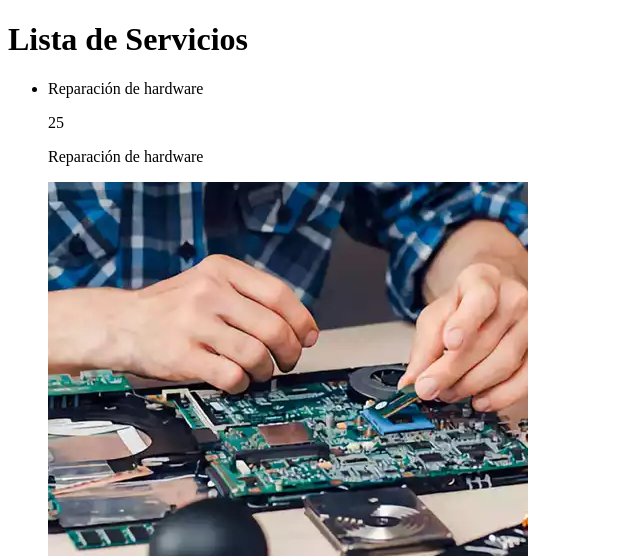
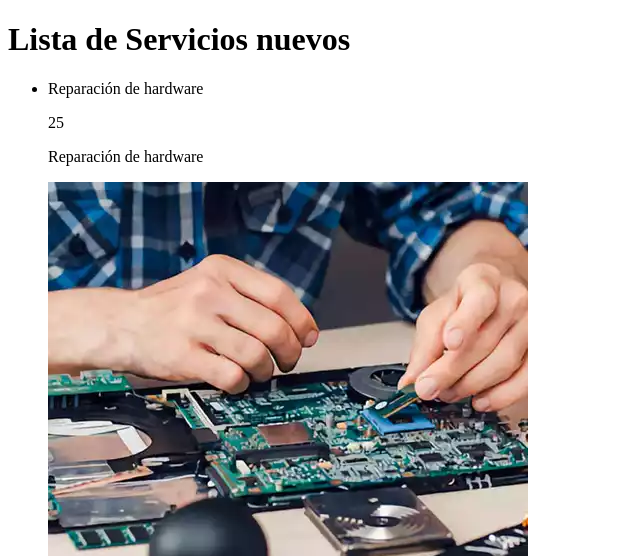
Before and after one commit to newmanwerker/TurismoES, a Django app: page /turismo/servicios in a window 1280 px wide. Shown: the top 556 px of the page, without its empty margins (0-640 px from the left). Run offline with Django 5.2, Linux system fonts and the light colour scheme; data comes from the database, SQL or seed files in the repository.

Commit message:
Update servicios.html and settings.py

```diff
--- a/TurismoES/settings.py
+++ b/TurismoES/settings.py
@@ -116,7 +116,7 @@ USE_TZ = True
 # Static files (CSS, JavaScript, Images)
 # https://docs.djangoproject.com/en/5.0/howto/static-files/
 
-STATIC_URL = 'static/'
+STATIC_URL = '/static/'
 STATIC_ROOT = os.path.join(BASE_DIR, 'staticfiles')
 
 # Configuración de archivos de medios
--- a/turismo/templates/turismo/servicios.html
+++ b/turismo/templates/turismo/servicios.html
@@ -6,7 +6,7 @@
     <title>TURISMO ES</title>
 </head>
 <body>
-    <h1>Lista de Servicios</h1>
+    <h1>Lista de Servicios nuevos</h1>
     <ul>
         {% for servicio in servicios %}
             <li>
```
